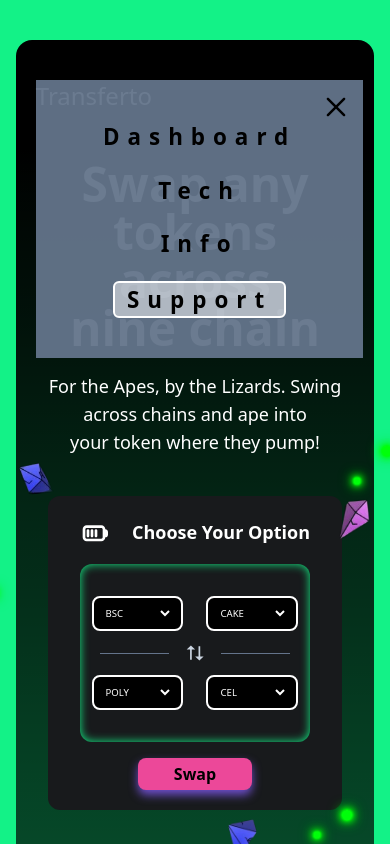
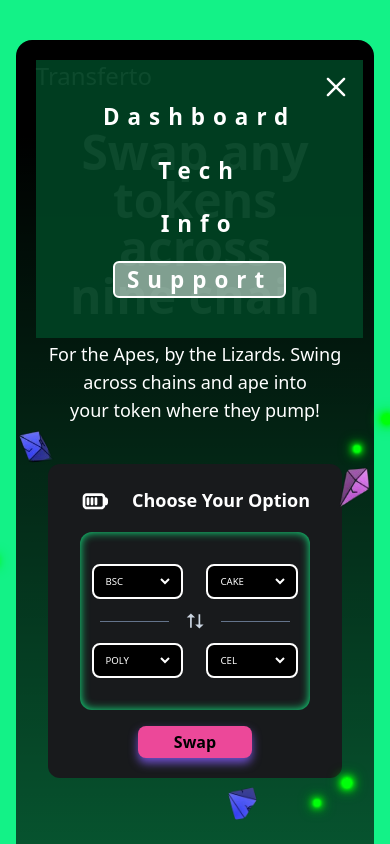
Before and after one commit to wwdfdo/transferto, a React (Create React App) app: page / in a window 390 px wide. Both pictures are taken after a click on the icon 338 px from the left and 95 px from the top of the page. Shown: the top 844 px of the page. Built offline with nearby package versions, Linux system fonts and the light colour scheme.

Commit message:
added new responsive styles to menu

```diff
--- a/src/App.js
+++ b/src/App.js
@@ -8,7 +8,7 @@ import Card from "./components/Card/Card";
 function App() {
   return (
     <div className="lg:h-screen h-[100%]  w-[100%] bg-[#13f287] flex justify-center items-center m-0 box-border p-0 ">
-      <div className="w-11/12 my-10 bg-gradient-to-t from-[#000000a0] from-10% to-black to-90% rounded-2xl py-10 relative  flex flex-col justify-center gap-20 text-white px-[5%]">
+      <div className="w-11/12 my-10 bg-gradient-to-t from-[#000000a0] from-10% to-black to-90% rounded-2xl lg:py-10 py-2 relative  flex flex-col justify-center gap-20 text-white px-[5%]">
         <Header />
 
         <div className="flex lg:flex-row flex-col items-center  lg:gap-20 gap-10 lg:justify-between justify-center text-center lg:text-left">
--- a/src/components/Footer/Footer.js
+++ b/src/components/Footer/Footer.js
@@ -3,7 +3,7 @@ import { footerItems } from "../../arrays/footerItems";
 
 const Footer = () => {
   return (
-    <ul className="flex lg:flex-nowrap flex-wrap text-base lg:gap-10 gap-5 font-bold lg:text-lg pt-10 w-11/12  mx-auto justify-center">
+    <ul className="flex lg:flex-nowrap flex-wrap text-base lg:gap-10 gap-2 font-bold lg:text-lg lg:pt-10 pt-0 w-11/12  mx-auto justify-center">
       {footerItems.map((footerItem) => (
         <div className="flex items-center gap-4 cursor-pointer">
           <div>{footerItem.icon}</div>
--- a/src/components/Navigation/MobileNav.jsx
+++ b/src/components/Navigation/MobileNav.jsx
@@ -25,7 +25,7 @@ const MobileNav = () => {
 
   const closeIcon = (
     <CgClose
-      className="text-[30px] text-right absolute right-3 top-3 text-black"
+      className="text-[30px] text-right absolute right-3 top-3 text-white"
       onClick={() => {
         setOpen(!open);
       }}
@@ -35,12 +35,12 @@ const MobileNav = () => {
   const closeMobileMenu = () => setOpen(false);
 
   return (
-    <div className="flex z-100 justify-between absolute w-11/12  lg:hidden">
+    <div className="flex z-100 justify-between absolute w-11/12 top-5  lg:hidden">
       <Logo width="w-[50px]" />
       <div
         className={`lg:hidden items-center   text-[1.4rem] tracking-[0.5rem] font-semibold flex gap-5  flex-col ${
           open
-            ? "bg-slate-500 p-10  absolute top-0 right-0  w-[100%]   bg-opacity-95"
+            ? "bg-[#014122] p-10  absolute top-0 right-0  w-[100%]   bg-opacity-95"
             : ""
         }`}
       >
@@ -49,7 +49,7 @@ const MobileNav = () => {
           menus.map((menu) => (
             <a
               key={menu.id}
-              className={`text-black font-bold  ${
+              className={`text-white font-bold  ${
                 menu.id === "button"
                   ? " bg-white bg-opacity-50  px-3 border-2 border-white rounded-md text-[#000] text-center "
                   : ""
```
